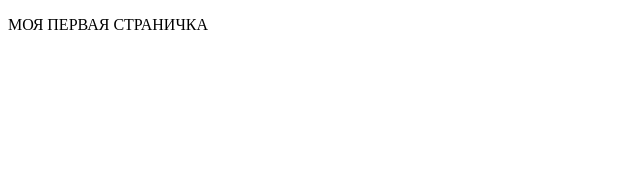
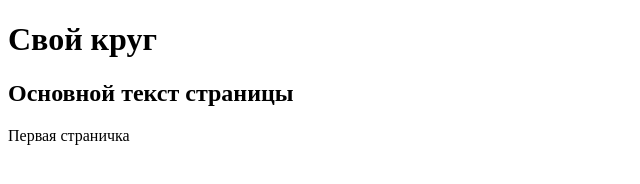
Before and after one commit to AlexD0277/training, a plain HTML site: page index.html in a window 1280 px wide. Shown: the whole page, without its empty margins (0-640 px from the left). Drawn offline with Linux system fonts and the light colour scheme.

Commit message:
Заголовки

```diff
--- a/index.html
+++ b/index.html
@@ -5,11 +5,15 @@
     <meta charset="UTF-8">
     <meta http-equiv="X-UA-Compatible" content="IE=edge">
     <meta name="viewport" content="width=device-width, initial-scale=1.0">
-    <title>HELLO!</title>
+    <meta name="description" content="Описание для сайта">
+    <title>SVOY KRUG</title>
 </head>
 
 <body>
-    <p>МОЯ ПЕРВАЯ СТРАНИЧКА</p>
+    <h1>Свой круг</h1>
+    <h2>Основной текст страницы</h2>
+    <p>Первая страничка</p>
+
 </body>
 
 </html>
```
